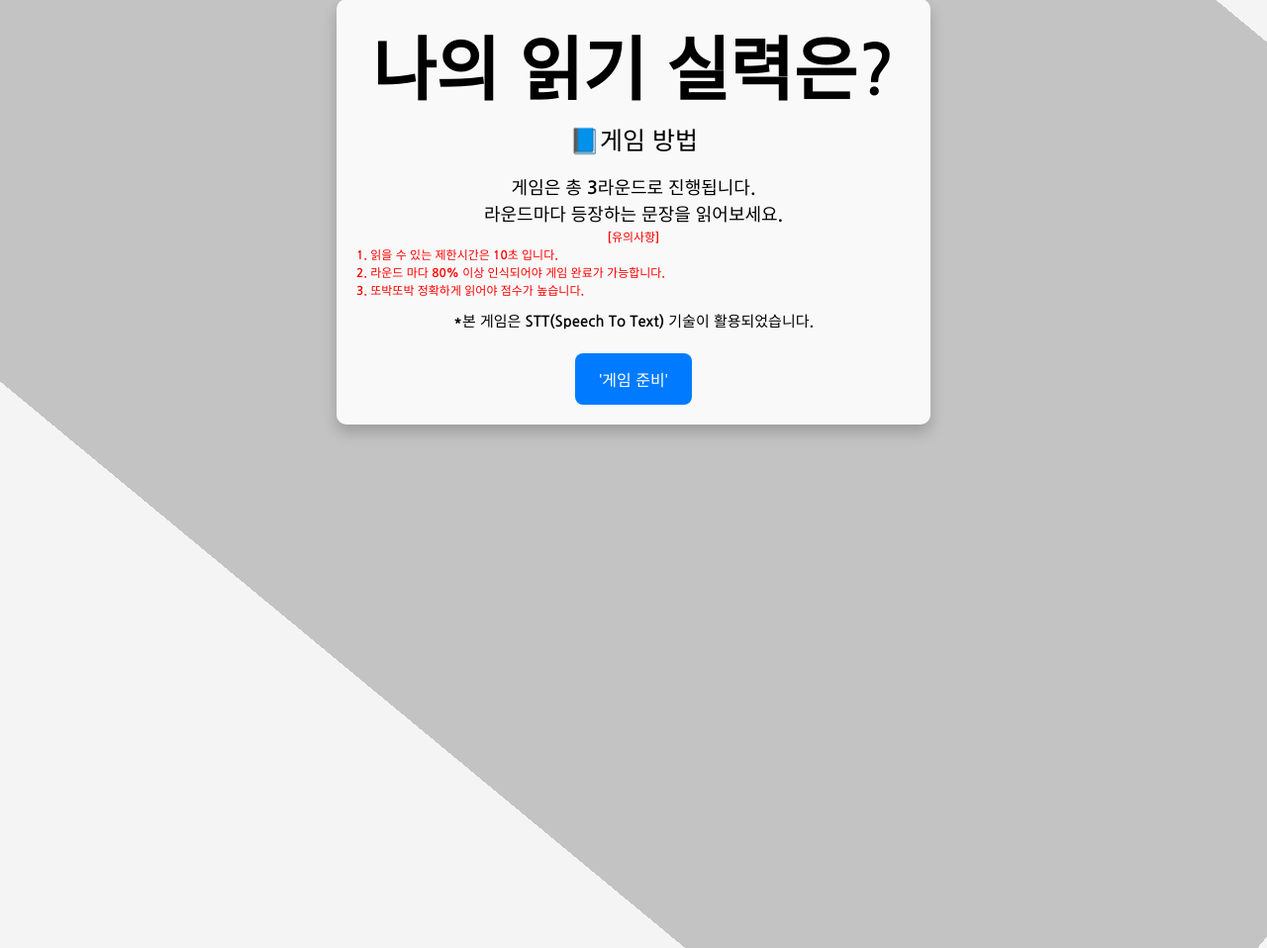
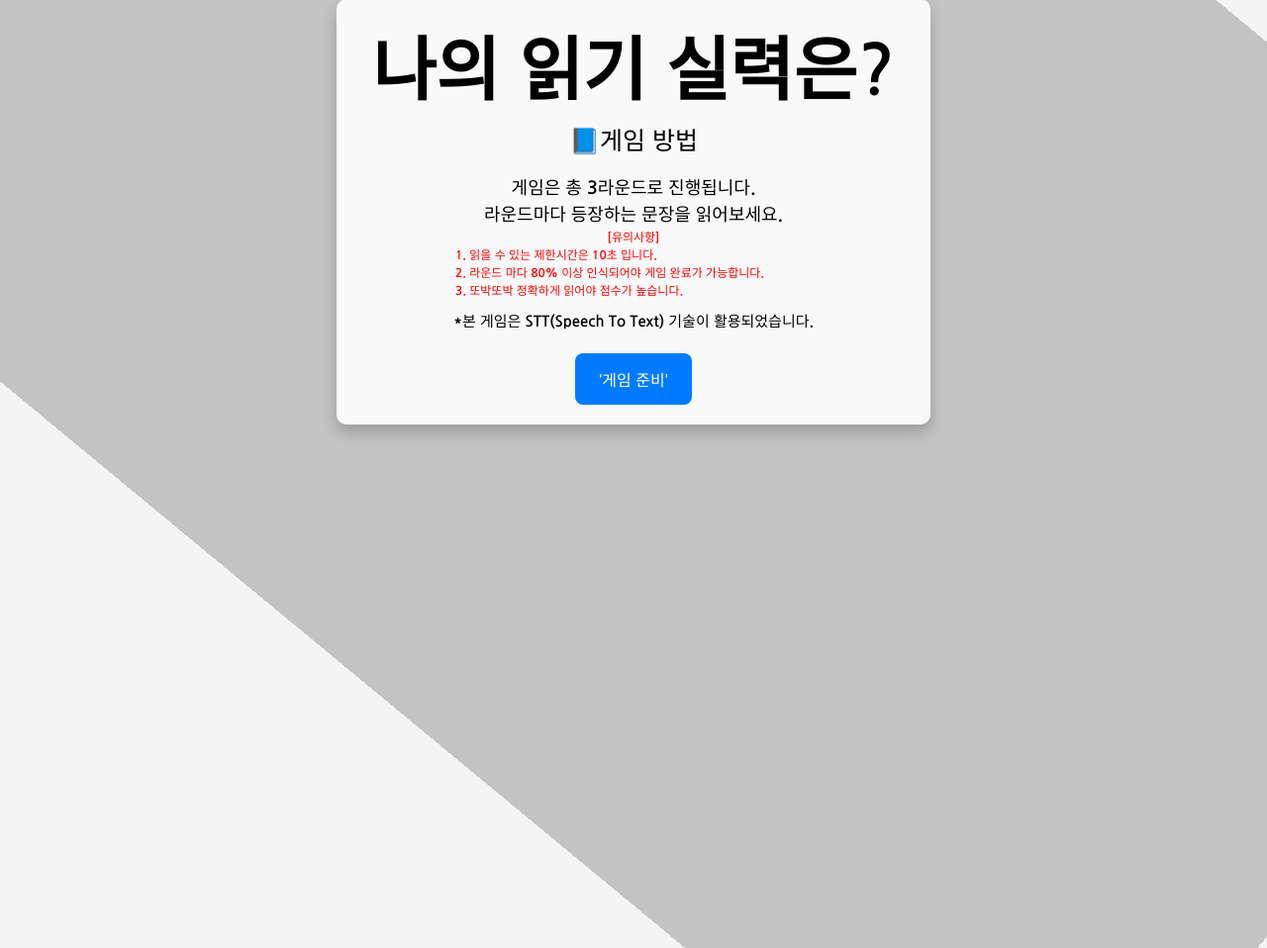
Before and after one commit to cost6885/stt_game, a Flask app: page / in a window 1280 px wide. Shown: the part 530-1488 px from the top of the page at 99% size. Run offline with Flask 3, Linux system fonts and the light colour scheme; data that the repository does not hold is empty.

Commit message:
Update index.html

```diff
--- a/templates/index.html
+++ b/templates/index.html
@@ -82,7 +82,7 @@
         .notice-numbers {
             display: flex;
             align-items: flex-start; /* 텍스트의 시작 부분을 기준으로 정렬 */
-            margin-left: 20px; /* 본문을 들여쓰기 */
+            margin-left: 120px; /* 본문을 들여쓰기 */
             text-indent: -20px; /* 번호를 좌측으로 내림 */
         }
         /* 유의사항 스타일 */
```
